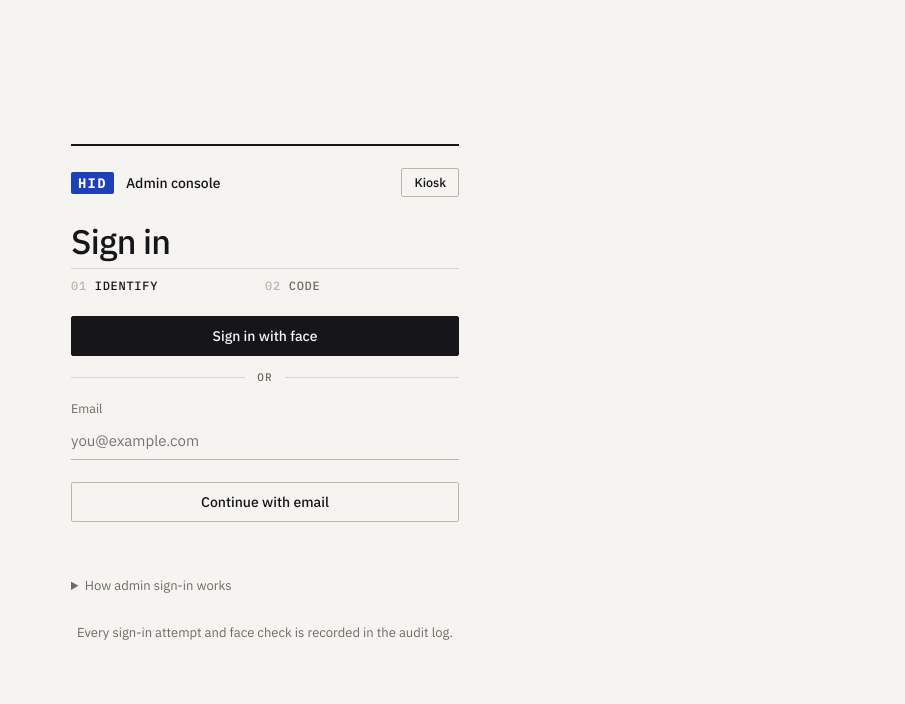
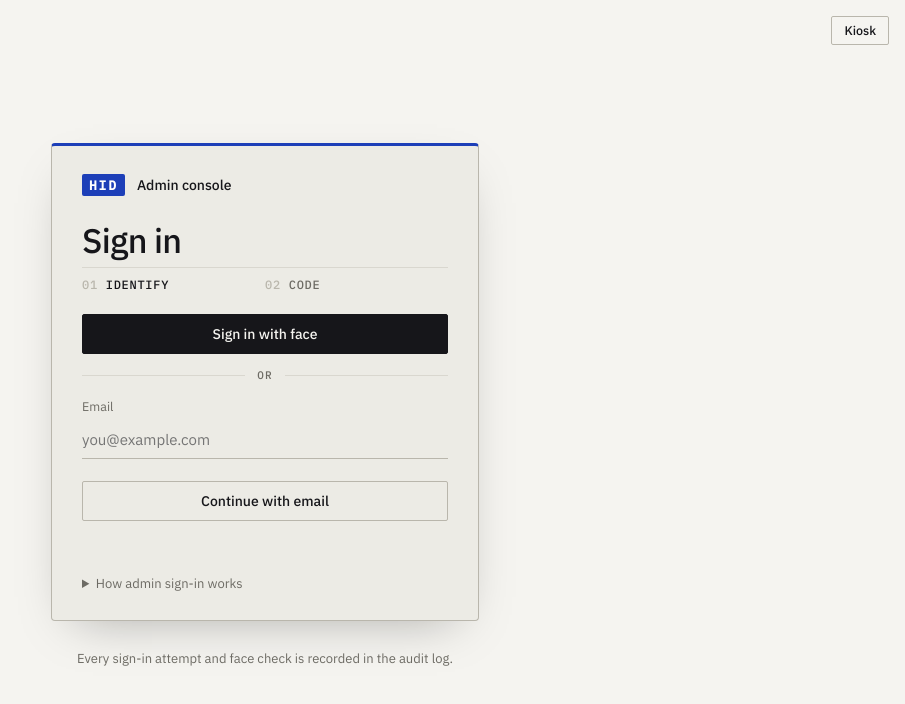
Before and after one commit to AGB2210/hid-face-liveness, a plain HTML site: page kiosk/console/index.html in a window 1280 px wide. Shown: the whole page, without its empty margins (375-1280 px from the left). Drawn offline with Linux system fonts and the light colour scheme; no server answers.

Commit message:
Boxed sign-in panel, Kiosk button top right
The console sign-in form sits in a raised panel with an accent top edge, and the Kiosk button is pinned to the page's top right.

```diff
--- a/kiosk/console/index.html
+++ b/kiosk/console/index.html
@@ -7,10 +7,10 @@
   <link rel="stylesheet" href="../styles.css" />
 </head>
 <body class="signin">
+  <a class="kiosk-btn" href="/">Kiosk</a>
   <main class="signin-wrap">
     <div class="signin-card">
-      <div class="row" style="gap:12px"><span class="logo">HID</span><span class="brand">Admin console</span>
-        <a class="kiosk-btn" href="/">Kiosk</a></div>
+      <div class="row" style="gap:12px"><span class="logo">HID</span><span class="brand">Admin console</span></div>
       <h1>Sign in</h1>
       <ol class="steps" id="steps" style="margin:0 0 22px">
         <li data-k="who" class="active">Identify</li><li data-k="code">Code</li>
--- a/kiosk/styles.css
+++ b/kiosk/styles.css
@@ -237,8 +237,12 @@ select.small-sel { font: 500 11px/1 var(--mono); padding: 2px 14px 2px 0; margin
 
 /* ---------- console sign-in screen ---------------------------------------------------- */
 body.signin { display: flex; min-height: 100vh; }
-.signin-wrap { margin: auto; width: 100%; max-width: 420px; padding: 40px 16px; }
-.signin-card { border-top: 2px solid var(--ink); padding-top: 22px; }
+.signin-wrap { margin: auto; width: 100%; max-width: 460px; padding: 64px 16px 40px; }
+.signin-card {
+  background: var(--paper-2); border: 1px solid var(--line-strong); border-top: 3px solid var(--accent);
+  border-radius: 4px; padding: 28px 30px 26px; box-shadow: 0 18px 50px -24px rgba(0, 0, 0, .35);
+}
+@media (max-width: 480px) { .signin-card { padding: 22px 18px 20px; } }
 .signin-card h1 { font: 500 34px/1.1 var(--sans); letter-spacing: -.02em; margin: 26px 0 8px; }
 .signin-card .brand { font: 500 14px/1 var(--sans); }
 .signin-card button[type="submit"] { width: 100%; margin-top: 6px; }
@@ -255,11 +259,11 @@ header nav a.console-btn {
 }
 header nav a.console-btn:hover { border-color: var(--ink); }
 /* console -> kiosk, same look */
-.signin-card a.kiosk-btn {
-  margin-left: auto; padding: 7px 12px; border: 1px solid var(--line-strong); border-radius: 2px;
-  color: var(--ink); font: 500 12.5px/1 var(--sans); text-decoration: none;
+body.signin a.kiosk-btn {
+  position: fixed; top: 16px; right: 16px; z-index: 5; padding: 7px 12px; border: 1px solid var(--line-strong);
+  border-radius: 2px; color: var(--ink); font: 500 12.5px/1 var(--sans); text-decoration: none; background: var(--paper);
 }
-.signin-card a.kiosk-btn:hover { border-color: var(--ink); }
+body.signin a.kiosk-btn:hover { border-color: var(--ink); }
 
 /* ---------- modal + face check ---------------------------------------------------------- */
 .modal { position: fixed; inset: 0; background: rgba(10, 10, 12, .55); display: flex; align-items: center; justify-content: center; z-index: 50; padding: 16px; }
```
